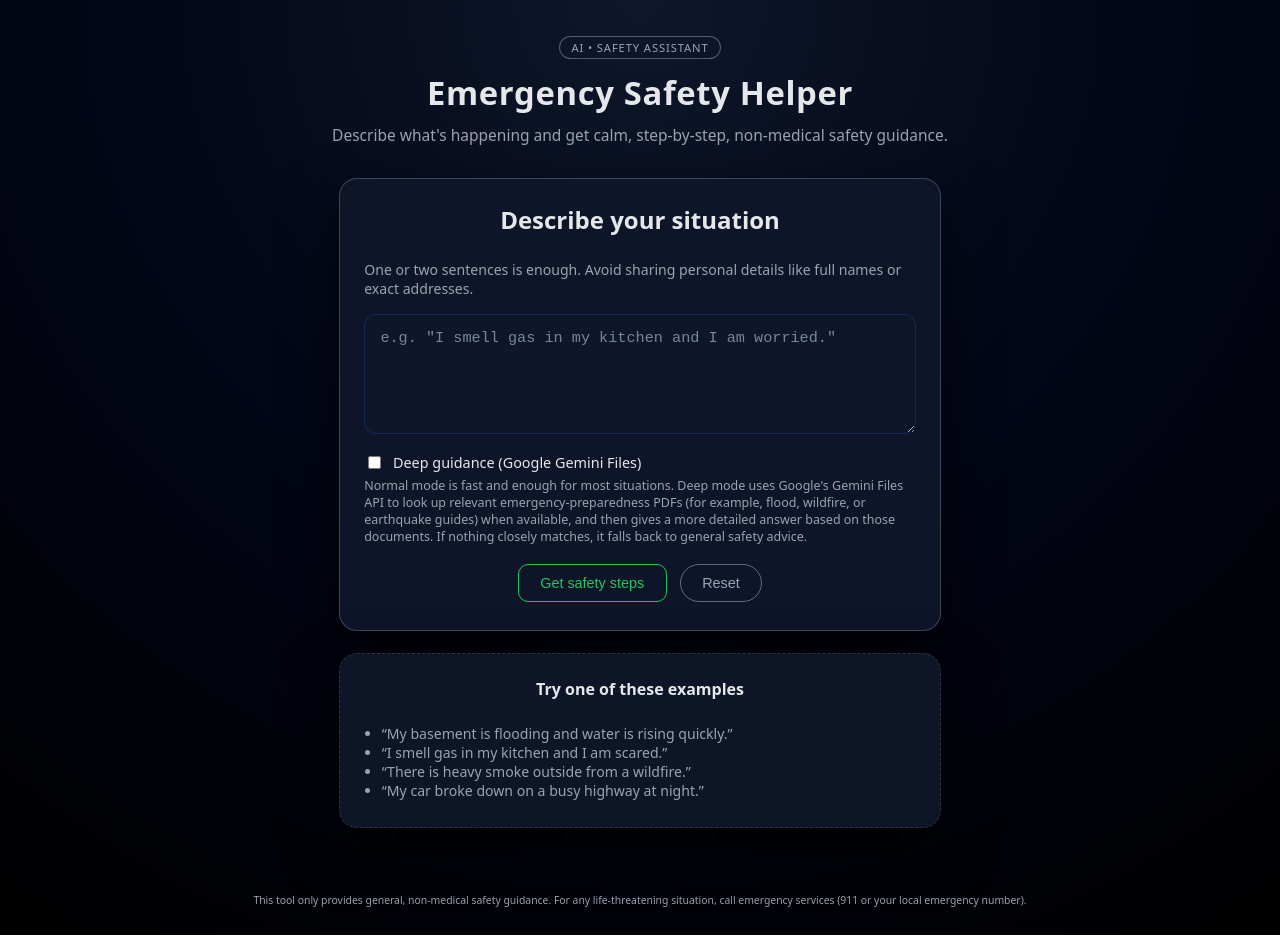
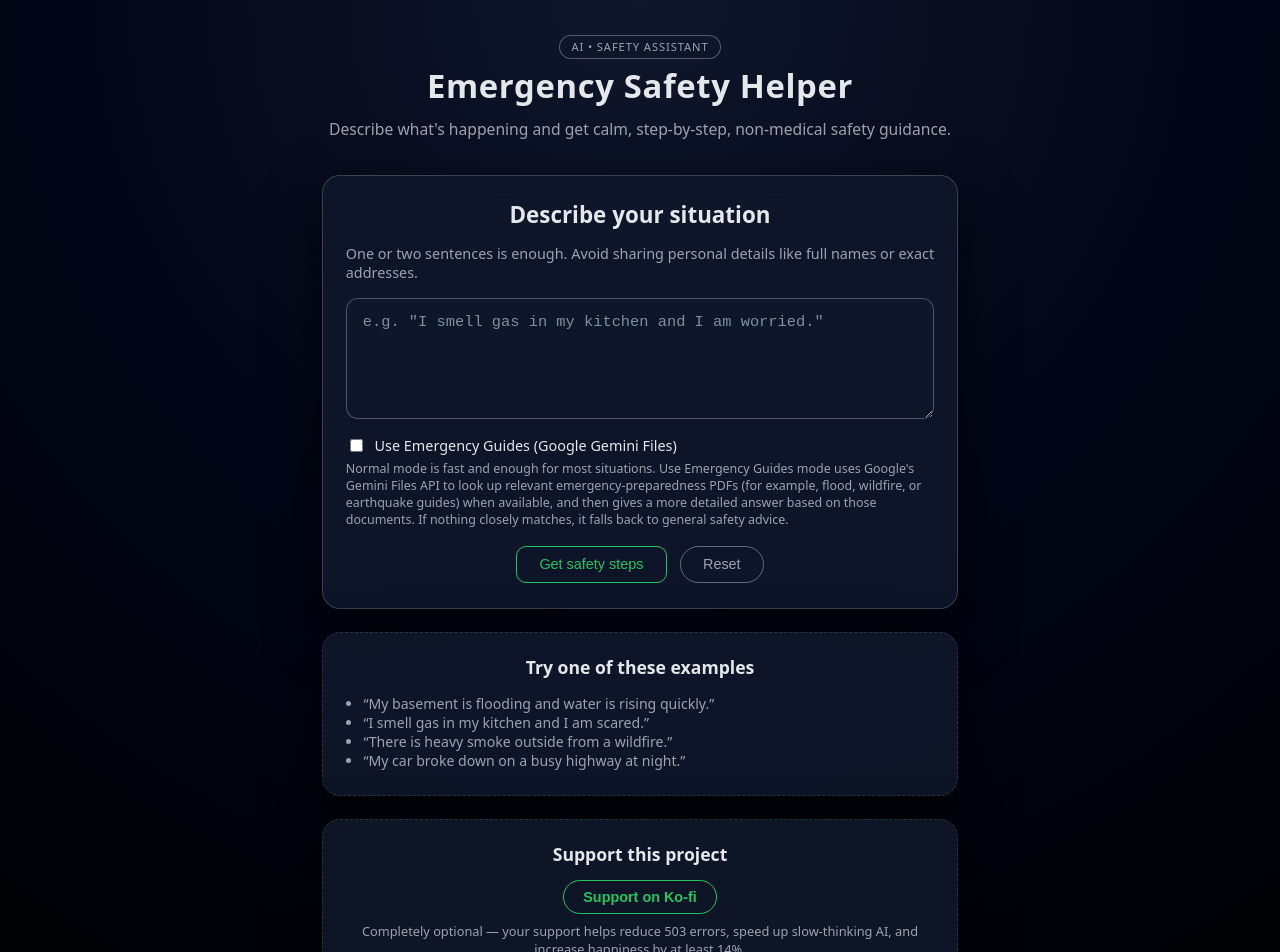
Before and after one commit to nikbhavsar/emergency-AI, a React (Create React App) app in the folder frontend/: page / in a window 1280 px wide. Shown: the top 952 px of the page. Built offline with nearby package versions, Linux system fonts and the light colour scheme; no server answers.

Commit message:
Improved the layout and added Ko-fi support

```diff
--- a/frontend/src/App.js
+++ b/frontend/src/App.js
@@ -5,6 +5,8 @@ import { marked } from 'marked';
 const API_BASE = (
 	process.env.REACT_APP_API_URL || 'http://127.0.0.1:5000'
 ).replace(/\/$/, '');
+
+const KO_FI_URL = 'https://ko-fi.com/nikharbhavsar';
 
 function App() {
 	const [situationText, setSituationText] = useState('');
@@ -16,6 +18,16 @@ function App() {
 	useEffect(() => {
 		trackPageView('/');
 	}, []);
+
+	const handleDonateClick = () => {
+		trackEvent({
+			action: 'click_donate',
+			category: 'support',
+			label: 'kofi_button',
+		});
+
+		window.open(KO_FI_URL, '_blank', 'noopener,noreferrer');
+	};
 
 	const handleSubmit = async (e) => {
 		e.preventDefault();
@@ -77,6 +89,7 @@ function App() {
 		setSituationText('');
 		setResult(null);
 		setError('');
+        setMode('normal');
 
 		trackEvent({
 			action: 'help_form_reset',
@@ -89,36 +102,38 @@ function App() {
 
 	return (
 		<div className='app'>
-			<header className='header'>
-				<div className='header-badge'>AI • Safety Assistant</div>
-				<h1>Emergency Safety Helper</h1>
-				<p className='subtitle'>
+			<header className='app-header'>
+				<div className='app-header__titles app-header__titles--center'>
+					<span className='badge badge--pill'>AI • Safety Assistant</span>
+					<h1 className='app-header__title'>Emergency Safety Helper</h1>
+				</div>
+				<p className='app-header__subtitle'>
 					Describe what&apos;s happening and get calm, step-by-step, non-medical
 					safety guidance.
 				</p>
 			</header>
 
-			<main className='center-container'>
-				{/* FORM CARD */}
-				<section className='card card-main'>
-					<h2 className='card-title'>Describe your situation</h2>
-					<p className='card-subtitle'>
+			<main className='app-main'>
+				{/* INPUT PANEL */}
+				<section className='panel panel--primary'>
+					<h2 className='panel__title'>Describe your situation</h2>
+					<p className='panel__subtitle'>
 						One or two sentences is enough. Avoid sharing personal details like
 						full names or exact addresses.
 					</p>
 
-					<form onSubmit={handleSubmit}>
+					<form className='help-form' onSubmit={handleSubmit}>
 						<textarea
-							className='textarea'
+							className='help-form__textarea'
 							rows={5}
 							placeholder='e.g. "I smell gas in my kitchen and I am worried."'
 							value={situationText}
 							onChange={(e) => setSituationText(e.target.value)}
 						/>
 
-						{/* Deep guidance toggle */}
-						<div className='deep-toggle-row'>
-							<label className='deep-toggle-label'>
+						{/* Emergency Guides toggle */}
+						<div className='help-form__mode'>
+							<label className='mode-toggle'>
 								<input
 									type='checkbox'
 									checked={mode === 'deep'}
@@ -127,27 +142,29 @@ function App() {
 									}
 									disabled={loading}
 								/>
-								<span>Deep guidance (Google Gemini Files)</span>
+								<span className='mode-toggle__label'>
+								    Use Emergency Guides (Google Gemini Files)
+								</span>
 							</label>
-							<p className='deep-toggle-hint'>
-								Normal mode is fast and enough for most situations. Deep mode
-								uses Google&apos;s Gemini Files API to look up relevant
-								emergency-preparedness PDFs (for example, flood, wildfire, or
-								earthquake guides) when available, and then gives a more
-								detailed answer based on those documents. If nothing closely
-								matches, it falls back to general safety advice.
+							<p className='mode-toggle__hint'>
+								Normal mode is fast and enough for most situations. Use
+								Emergency Guides mode uses Google&apos;s Gemini Files API to
+								look up relevant emergency-preparedness PDFs (for example,
+								flood, wildfire, or earthquake guides) when available, and then
+								gives a more detailed answer based on those documents. If
+								nothing closely matches, it falls back to general safety advice.
 							</p>
 						</div>
 
-						{error && <p className='error'>{error}</p>}
+						{error && <p className='help-form__error'>{error}</p>}
 
-						<div className='buttons'>
-							<button className='btn primary' disabled={loading}>
+						<div className='help-form__actions'>
+							<button className='button button--primary' disabled={loading}>
 								{loading ? 'Analyzing...' : 'Get safety steps'}
 							</button>
 							<button
 								type='button'
-								className='btn ghost'
+								className='button button--ghost'
 								onClick={handleReset}
 								disabled={loading && !result}
 							>
@@ -157,31 +174,35 @@ function App() {
 					</form>
 				</section>
 
-				{/* RESULT CARD */}
+				{/* RESULT PANEL */}
 				{result && (
-					<section className='card card-result'>
-						<h2 className='card-title'>Suggested safety steps</h2>
-						<div className='pill-row'>
-							<span className='pill pill-strong'>
+					<section className='panel panel--result'>
+						<h2 className='panel__title panel__title--small'>
+							Suggested safety steps
+						</h2>
+
+						<div className='result-meta'>
+							<span className='meta-pill meta-pill--strong'>
 								Hazard: <strong>{result.hazard}</strong>
 							</span>
-							<span className='pill'>
+							<span className='meta-pill'>
 								Source:{' '}
 								<strong>
 									{result.hazardSource === 'rules' ? 'Rules' : 'AI'}
 								</strong>
 							</span>
-							<span className='pill'>
+							<span className='meta-pill'>
 								Mode: <strong>{resultMode}</strong>
 							</span>
 							{result.guidesUsed?.length > 0 && mode === 'deep' && (
-								<span className='pill pill-soft'>
+								<span className='meta-pill meta-pill--soft'>
 									Guides: {result.guidesUsed.join(', ')}
 								</span>
 							)}
 						</div>
+
 						<div
-							className='guidance-box'
+							className='guidance'
 							dangerouslySetInnerHTML={{
 								__html: marked.parse(result.guidance || ''),
 							}}
@@ -189,9 +210,12 @@ function App() {
 					</section>
 				)}
 
+				{/* EXAMPLES PANEL */}
 				{!result && (
-					<section className='card card-secondary'>
-						<h3 className='card-title'>Try one of these examples</h3>
+					<section className='panel panel--secondary'>
+						<h3 className='panel__title panel__title--small'>
+							Try one of these examples
+						</h3>
 						<ul className='example-list'>
 							<li>“My basement is flooding and water is rising quickly.”</li>
 							<li>“I smell gas in my kitchen and I am scared.”</li>
@@ -200,9 +224,28 @@ function App() {
 						</ul>
 					</section>
 				)}
+
+				{/* KO-FI SUPPORT PANEL */}
+				<section className='panel panel--support'>
+					<h3 className='panel__title panel__title--small'>
+						Support this project
+					</h3>
+
+					<button
+						type='button'
+						className='button button--kofi button--primary'
+						onClick={handleDonateClick}
+					>
+						Support on Ko-fi
+					</button>
+					<p className='support-note'>
+						Completely optional — your support helps reduce 503 errors, speed up
+						slow-thinking AI, and increase happiness by at least 14%.
+					</p>
+				</section>
 			</main>
 
-			<footer className='footer'>
+			<footer className='app-footer'>
 				<small>
 					This tool only provides general, non-medical safety guidance. For any
 					life-threatening situation, call emergency services (911 or your local
--- a/frontend/src/index.css
+++ b/frontend/src/index.css
@@ -1,7 +1,7 @@
 :root {
   --bg: radial-gradient(circle at top, #0f172a 0, #020617 45%, #000000 100%);
-    --card-bg: rgba(15, 23, 42, 0.94);
-    --card-border: rgba(148, 163, 184, 0.2);
+  --panel-bg: rgba(15, 23, 42, 0.94);
+  --panel-border: rgba(148, 163, 184, 0.2);
   --accent: #22c55e;
   --accent-soft: rgba(34, 197, 94, 0.18);
   --accent-strong: #4ade80;
@@ -9,7 +9,7 @@
   --text-subtle: #9ca3af;
   --error: #fecaca;
   --error-bg: rgba(127, 29, 29, 0.35);
-    --pill-bg: rgba(15, 23, 42, 0.9);
+  --meta-pill-bg: rgba(15, 23, 42, 0.9);
   --shadow-soft: 0 22px 55px rgba(0, 0, 0, 0.7);
   --radius-lg: 18px;
   --font-main: system-ui, -apple-system, BlinkMacSystemFont, "SF Pro Text",
@@ -34,145 +34,207 @@ body {
   min-height: 100vh;
   display: flex;
   flex-direction: column;
-    align-items: stretch;
 }
 
-.header {
-    padding: 2.2rem 1.25rem 0.4rem;
+/* HEADER */
+
+.app-header {
+  padding: 2.2rem 1.4rem 0.6rem;
+  max-width: 720px;
+  margin: 0 auto;
   text-align: center;
 }
 
-.header-badge {
-    display: inline-flex;
-    padding: 0.18rem 0.7rem;
-    border-radius: 999px;
-    font-size: 0.7rem;
-    letter-spacing: 0.08em;
-    text-transform: uppercase;
-    background: rgba(15, 23, 42, 0.85);
-    border: 1px solid rgba(148, 163, 184, 0.5);
-    color: var(--text-subtle);
-    margin-bottom: 0.7rem;
+.app-header__titles {
+  display: flex;
+  flex-direction: column;
+  gap: 0.3rem;
+  align-items: center;
 }
 
-.header h1 {
+.app-header__titles--center {
+  align-items: center;
+}
+
+.app-header__title {
   margin: 0;
   font-size: 2.05rem;
   letter-spacing: 0.02em;
 }
 
-.subtitle {
-    margin-top: 0.55rem;
+.app-header__subtitle {
+  margin-top: 0.6rem;
   margin-bottom: 0;
   color: var(--text-subtle);
-    font-size: 0.97rem;
+  font-size: 0.98rem;
 }
 
-/* CENTERED COLUMN */
+.badge {
+  display: inline-flex;
+  align-items: center;
+  padding: 0.2rem 0.7rem;
+  border-radius: 999px;
+  font-size: 0.7rem;
+  letter-spacing: 0.08em;
+  text-transform: uppercase;
+  border: 1px solid rgba(148, 163, 184, 0.5);
+  background: rgba(15, 23, 42, 0.85);
+  color: var(--text-subtle);
+}
 
-.center-container {
+/* MAIN LAYOUT */
+
+.app-main {
   width: 100%;
-    max-width: 640px;
+  max-width: 680px;
   margin: 0 auto;
-    padding: 1.6rem 1.2rem 2.5rem;
+  padding: 1.6rem 1.4rem 2.6rem;
   display: flex;
   flex-direction: column;
   gap: 1.4rem;
-    align-items: center;
 }
 
-/* CARD BASE */
+/* PANELS */
 
-.card {
+.panel {
   width: 100%;
-    background: var(--card-bg);
+  background: var(--panel-bg);
   border-radius: var(--radius-lg);
-    padding: 1.5rem 1.5rem 1.7rem;
-    border: 1px solid var(--card-border);
+  padding: 1.4rem 1.4rem 1.6rem;
+  border: 1px solid var(--panel-border);
   box-shadow: var(--shadow-soft);
   backdrop-filter: blur(14px);
 }
 
-.card-main {
-    border-color: rgba(148, 163, 184, 0.35);
+.panel--primary {
+  border-color: rgba(148, 163, 184, 0.3);
 }
 
-.card-secondary {
+.panel--secondary {
   border-style: dashed;
 }
 
-.card-title {
-    margin: 0;
-    font-size: 1.5rem;
+.panel--result {
+  border-color: rgba(56, 189, 248, 0.4);
+}
+
+.panel--support {
+  border-style: dashed;
+  background: var(--panel-bg);
+  text-align: center;
+}
+
+.panel__subtitle--center {
+  text-align: center;
+}
+
+.support-note {
+  margin-top: 0.5rem;
+  font-size: 0.8rem;
+  color: var(--text-subtle);
+  text-align: center;
+}
+
+.panel__title {
+  margin: 0 0 0.9rem;
+  font-size: 1.4rem;
   font-weight: 600;
   text-align: center;
-    margin-bottom: 1.5rem;
 }
 
-.card-subtitle {
-    margin: 0.4rem 0 1rem;
-    font-size: 0.88rem;
+.panel__title--small {
+  font-size: 1.1rem;
+}
+
+.panel__subtitle {
+  margin: 0 0 1rem;
+  font-size: 0.9rem;
   color: var(--text-subtle);
 }
 
-.textarea {
+/* FORM */
+
+.help-form {
+  display: flex;
+  flex-direction: column;
+  gap: 0.9rem;
+}
+
+.help-form__textarea {
   width: 100%;
   border-radius: 12px;
-    padding: 0.85rem 0.95rem;
-    border: 1px solid rgba(30, 64, 175, 0.4);
-    background: rgba(15, 23, 42, 0.95);
+  padding: 0.9rem 1rem;
+  border: 1px solid rgba(148, 163, 184, 0.45);
+  background: rgba(15, 23, 42, 0.96);
   color: var(--text-main);
-    font-size: 0.95rem;
+  font-size: 0.96rem;
   resize: vertical;
   min-height: 120px;
   outline: none;
+  transition: border-color 0.15s ease, box-shadow 0.15s ease,
+    background 0.15s ease;
 }
 
-.textarea::placeholder {
-    color: rgba(148, 163, 184, 0.8);
+.help-form__textarea::placeholder {
+  color: rgba(148, 163, 184, 0.85);
 }
 
-.textarea:focus {
+.help-form__textarea:focus {
   border-color: var(--accent);
-    box-shadow: 0 0 0 1px rgba(34, 197, 94, 0.55);
+  box-shadow: 0 0 0 1px rgba(34, 197, 94, 0.6);
+  background: rgba(15, 23, 42, 0.98);
 }
 
-/* DEEP TOGGLE */
+/* MODE TOGGLE */
 
-.deep-toggle-row {
-    margin-top: 0.9rem;
+.help-form__mode {
+  margin-top: 0.2rem;
 }
 
-.deep-toggle-label {
+.mode-toggle {
   display: flex;
+  align-items: center;
   gap: 0.55rem;
-    align-items: center;
   font-size: 0.9rem;
+}
+
+.mode-toggle input {
+  accent-color: var(--accent);
+}
+
+.mode-toggle__label {
   color: var(--text-main);
 }
 
-.deep-toggle-label input {
-    accent-color: var(--accent);
-}
-
-.deep-toggle-hint {
-    margin-top: 0.3rem;
+.mode-toggle__hint {
+  margin: 0.3rem 0 0;
   font-size: 0.78rem;
   color: var(--text-subtle);
 }
 
-/* BUTTONS */
+/* FORM ACTIONS & ERROR */
 
-.buttons {
-    margin-top: 1.15rem;
+.help-form__actions {
+  margin-top: 0.2rem;
   display: flex;
   gap: 0.8rem;
   flex-wrap: wrap;
   justify-content: center;
 }
 
-.btn {
-    padding: 0.6rem 1.35rem;
+.help-form__error {
+  margin: 0.3rem 0 0;
+  padding: 0.45rem 0.7rem;
+  border-radius: 0.7rem;
+  background: var(--error-bg);
+  color: var(--error);
+  font-size: 0.83rem;
+}
+
+/* BUTTONS */
+
+.button {
+  padding: 0.6rem 1.4rem;
   border-radius: 999px;
   border: 1px solid transparent;
   font-size: 0.9rem;
@@ -181,85 +243,88 @@ body {
     background 0.07s ease, border-color 0.07s ease, color 0.07s ease;
 }
 
-.btn.primary {
+.button--primary {
   background: transparent;
-  border: 1px solid #22c55e;
-  color: #22c55e;
-  /* font-weight: 600; */
-  padding: 0.65rem 1.35rem;
+  border: 1px solid var(--accent);
+  color: var(--accent);
   border-radius: 10px;
-  transition: background 0.15s ease, color 0.15s ease;
 }
 
-.btn.primary:hover:not(:disabled) {
-  background: #22c55e;
+.button--primary:hover:not(:disabled) {
+  background: var(--accent);
   color: #052e16;
 }
 
-.btn.primary:disabled {
+.button--primary:disabled {
   opacity: 0.72;
   cursor: default;
 }
 
-.btn.ghost {
+.button--ghost {
   background: transparent;
   border-color: rgba(148, 163, 184, 0.6);
   color: var(--text-subtle);
 }
 
-.btn.ghost:hover:not(:disabled) {
+.button--ghost:hover:not(:disabled) {
   border-color: var(--accent);
   color: var(--accent-strong);
 }
 
-/* ERROR */
+/* Ko-fi button */
 
-.error {
-    margin-top: 0.7rem;
-    padding: 0.45rem 0.7rem;
-    border-radius: 0.7rem;
-    background: var(--error-bg);
-    color: var(--error);
-    font-size: 0.83rem;
+.button--kofi {
+  border-radius: 999px;
+  padding: 0.5rem 1.2rem;
+  font-weight: 600;
+  font-size: 0.9rem;
+  white-space: nowrap;
+  display: inline-flex;
+  align-items: center;
+  gap: 0.4rem;
 }
 
-/* PILLS & RESULT META */
+.button--kofi:hover {
+  filter: brightness(1.05);
+  transform: translateY(-1px);
+}
 
-.pill-row {
+/* RESULT META */
+
+.result-meta {
   display: flex;
   flex-wrap: wrap;
   gap: 0.5rem;
-    margin: 0.4rem 0 0.8rem;
+  margin: 0.3rem 0 0.8rem;
   justify-content: center;
 }
 
-.pill {
+.meta-pill {
   display: inline-flex;
   align-items: center;
   padding: 0.24rem 0.7rem;
   border-radius: 999px;
   font-size: 0.78rem;
-    background: var(--pill-bg);
+  background: var(--meta-pill-bg);
   border: 1px solid rgba(148, 163, 184, 0.5);
   color: var(--text-subtle);
 }
 
-.pill-strong {
+.meta-pill--strong {
   border-color: rgba(34, 197, 94, 0.7);
   color: var(--accent-strong);
 }
 
-.pill-soft {
+.meta-pill--soft {
   background: var(--accent-soft);
   border-color: rgba(34, 197, 94, 0.7);
 }
 
-/* GUIDANCE */
+/* GUIDANCE CONTENT */
 
-.guidance-box {
-    margin: 0;
-    margin-top: 0.35rem;
-    padding: 0.9rem 0.9rem 1rem;
+.guidance {
+  margin-top: 0.4rem;
+  padding: 0.9rem 0.95rem 1rem;
   border-radius: 12px;
   border: 1px solid rgba(30, 64, 175, 0.45);
   background: radial-gradient(circle at top left, #0b1220 0, #020617 55%);
@@ -268,37 +333,59 @@ body {
   line-height: 1.5;
 }
 
-.guidance-box p {
+.guidance p {
   margin: 0;
 }
 
-.guidance-box ul,.guidance-box ol{
-  margin: 0 0 0.5rem 1.25rem;
+.guidance ul,
+.guidance ol {
+  margin: 0.25rem 0 0.6rem 1.25rem;
   padding-left: 1.1rem;
 }
 
-.guidance-box li {
+.guidance li {
   margin: 0.2rem 0;
 }
 
 /* EXAMPLES */
 
-.card-secondary .card-title {
-    font-size: 1rem;
-}
-
 .example-list {
-    margin: 0.4rem 0 0;
+  margin: 0.3rem 0 0;
   padding-left: 1.1rem;
   font-size: 0.88rem;
   color: var(--text-subtle);
 }
 
+/* SUPPORT NOTE */
+
+.support-note {
+  margin-top: 0.5rem;
+  font-size: 0.8rem;
+  color: var(--text-subtle);
+}
+
 /* FOOTER */
 
-.footer {
+.app-footer {
   padding: 1.4rem 1.25rem 1.7rem;
   text-align: center;
   font-size: 0.78rem;
   color: var(--text-subtle);
 }
+
+/* RESPONSIVE */
+
+@media (max-width: 480px) {
+  .app-header__top {
+    flex-direction: column;
+    align-items: flex-start;
+  }
+
+  .app-header__title {
+    font-size: 1.7rem;
+  }
+
+  .button--kofi {
+    align-self: flex-start;
+  }
+}
```
Lines whose indentation alone changed are shown as unchanged.
